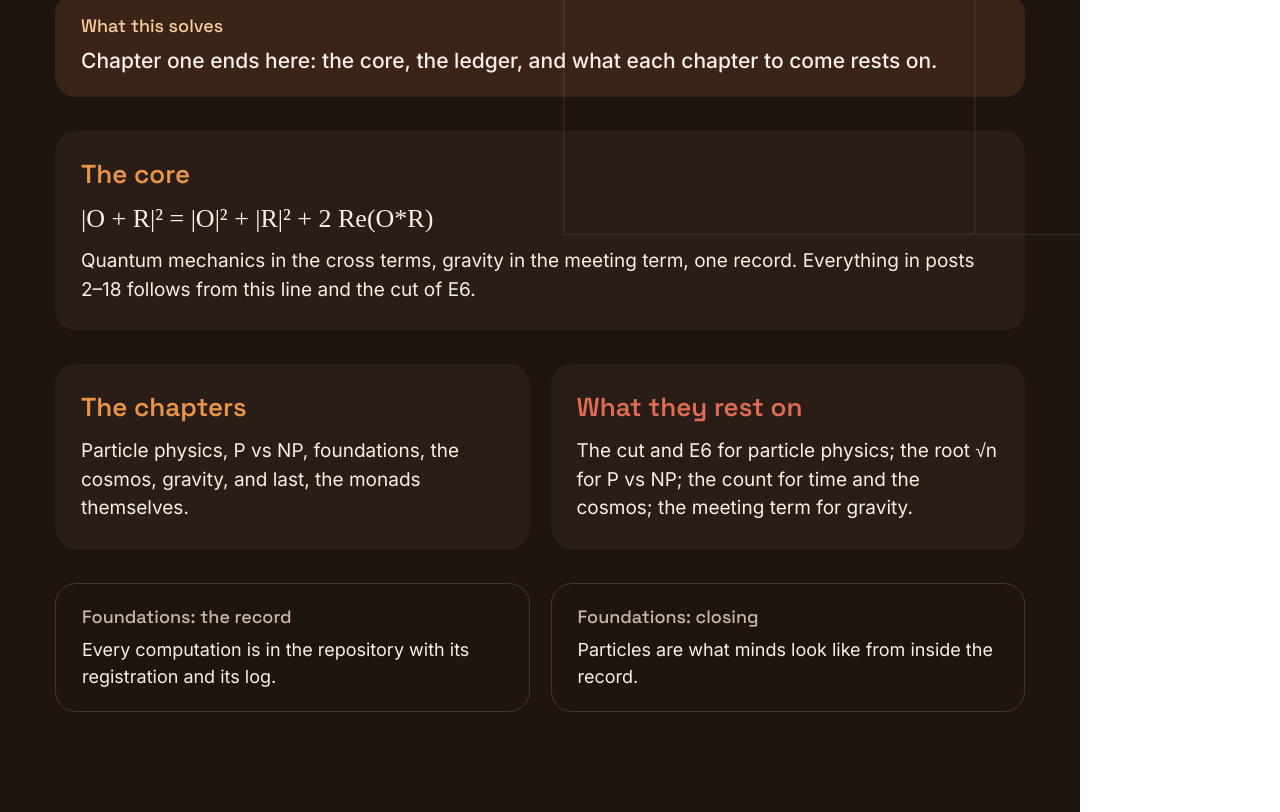
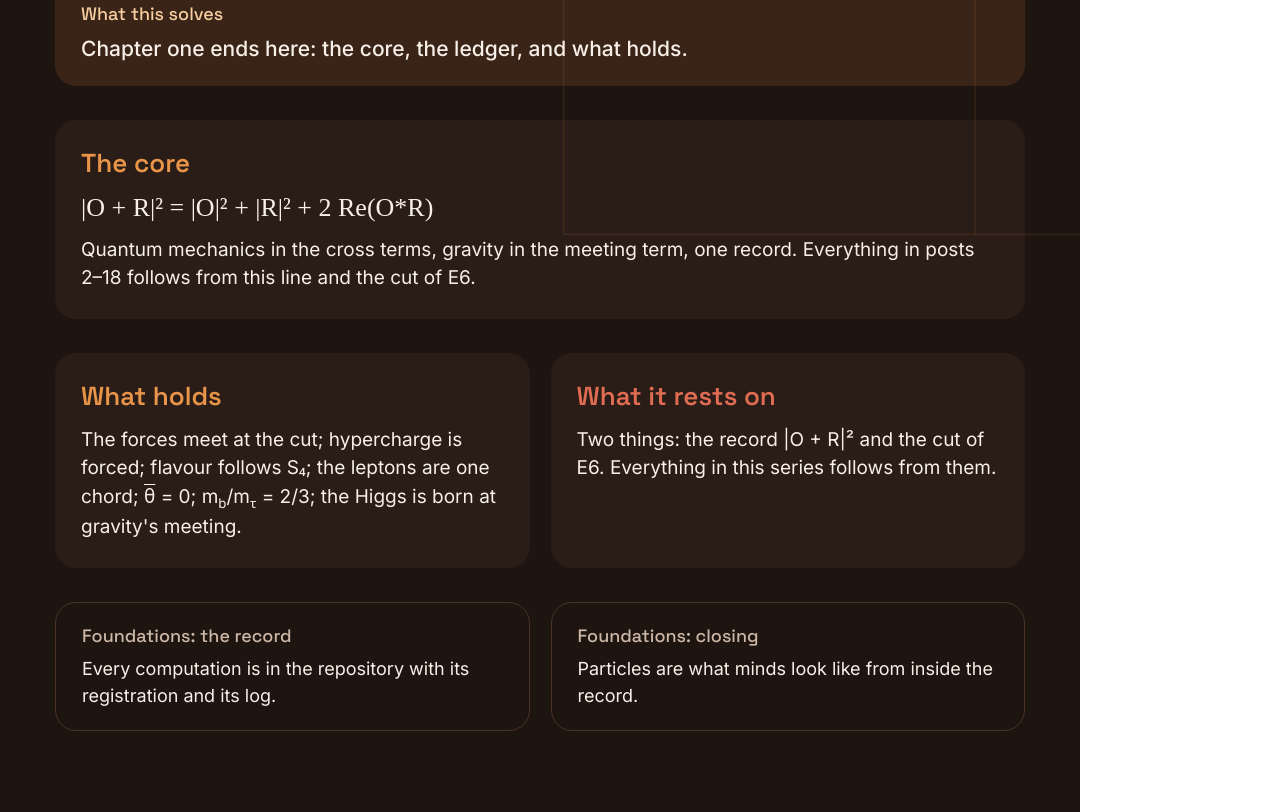
Before and after one commit to DWG216/monadic-grid, a plain HTML site: page drafts/series_1_1/html/post_20.dc.html in a window 1280 px wide. Shown: the part 282-1094 px from the top of the page. Drawn offline with Linux system fonts and the light colour scheme; a script that the page names is missing; a web font is replaced by a local one.

Commit message:
Series 1.1: no commitments about future series
Co-Authored-By: Claude Opus 5.5 <noreply@anthropic.com>
Claude-Session: https://claude.ai/code/session_01CKqo7m5nb9uVy9UuX5Nsz2

```diff
--- a/drafts/series_1_1/html/post_20.dc.html
+++ b/drafts/series_1_1/html/post_20.dc.html
@@ -28,7 +28,7 @@ a{color:#F2A65A}a:hover{color:#F8CFA0}
 <div data-gl="1" aria-hidden="true" style="flex: 1 1 0px; min-height: 0; margin-top: -21px"></div>
 <div style="display: flex; flex-direction: column; gap: 13px">
 <h1 style="margin: 0; font-family: 'Space Grotesk', sans-serif; font-size: 55px; line-height: 1.1; font-weight: 600">What stands</h1>
-<div style="background: #3A2418; border-radius: 21px; padding: 21px 26px; display: flex; flex-direction: column; gap: 8px"><div style="font-family: 'Space Grotesk', sans-serif; font-size: 18px; font-weight: 500; color: #F8CFA0">What this solves</div><p style="margin: 0; font-size: 21px; line-height: 1.5; color: #F7EFE8; font-weight: 500">Chapter one ends here: the core, the ledger, and what each chapter to come rests on.</p></div>
+<div style="background: #3A2418; border-radius: 21px; padding: 21px 26px; display: flex; flex-direction: column; gap: 8px"><div style="font-family: 'Space Grotesk', sans-serif; font-size: 18px; font-weight: 500; color: #F8CFA0">What this solves</div><p style="margin: 0; font-size: 21px; line-height: 1.5; color: #F7EFE8; font-weight: 500">Chapter one ends here: the core, the ledger, and what holds.</p></div>
 </div>
 <div data-gl="1" aria-hidden="true" style="flex: 1 1 0px; min-height: 0; margin-top: -21px; max-height: 13px"></div>
 <div style="background: #2A1C16; border-radius: 21px; padding: 26px; display: flex; flex-direction: column; gap: 13px">
@@ -36,11 +36,11 @@ a{color:#F2A65A}a:hover{color:#F8CFA0}
 <p style="margin: 0; font-size: 19px; line-height: 1.5; color: #F7EFE8">Quantum mechanics in the cross terms, gravity in the meeting term, one record. Everything in posts 2–18 follows from this line and the cut of E6.</p>
 </div><div data-gl="1" aria-hidden="true" style="flex: 1 1 0px; min-height: 0; margin-top: -21px; max-height: 13px"></div>
 <div style="display: grid; grid-template-columns: repeat(2, minmax(0, 1fr)); gap: 21px"><div style="background: #2A1C16; border-radius: 21px; padding: 26px; display: flex; flex-direction: column; gap: 13px">
-<div style="font-family: 'Space Grotesk', sans-serif; font-size: 26px; font-weight: 600; color: #E8954A">The chapters</div>
-<p style="margin: 0; font-size: 19px; line-height: 1.5; color: #F7EFE8">Particle physics, P vs NP, foundations, the cosmos, gravity, and last, the monads themselves.</p>
+<div style="font-family: 'Space Grotesk', sans-serif; font-size: 26px; font-weight: 600; color: #E8954A">What holds</div>
+<p style="margin: 0; font-size: 19px; line-height: 1.5; color: #F7EFE8">The forces meet at the cut; hypercharge is forced; flavour follows S₄; the leptons are one chord; <span style="text-decoration: overline">θ</span> = 0; m<sub style="font-size: 0.7em">b</sub>/m<sub style="font-size: 0.7em">τ</sub> = 2/3; the Higgs is born at gravity's meeting.</p>
 </div><div style="background: #2A1C16; border-radius: 21px; padding: 26px; display: flex; flex-direction: column; gap: 13px">
-<div style="font-family: 'Space Grotesk', sans-serif; font-size: 26px; font-weight: 600; color: #E06D53">What they rest on</div>
-<p style="margin: 0; font-size: 19px; line-height: 1.5; color: #F7EFE8">The cut and E6 for particle physics; the root √n for P vs NP; the count for time and the cosmos; the meeting term for gravity.</p>
+<div style="font-family: 'Space Grotesk', sans-serif; font-size: 26px; font-weight: 600; color: #E06D53">What it rests on</div>
+<p style="margin: 0; font-size: 19px; line-height: 1.5; color: #F7EFE8">Two things: the record |O + R|² and the cut of E6. Everything in this series follows from them.</p>
 </div></div><div data-gl="1" aria-hidden="true" style="flex: 1 1 0px; min-height: 0; margin-top: -21px; max-height: 13px"></div>
 <div style="display: grid; grid-template-columns: 1fr 1fr; gap: 21px"><div style="border: 1px solid #4A3226; border-radius: 21px; padding: 21px 26px; display: flex; flex-direction: column; gap: 8px">
 <div style="font-family: 'Space Grotesk', sans-serif; font-size: 18px; font-weight: 500; color: #CDB8A8">Foundations: the record</div>
```
Also changed, not shown: drafts/series_1_1/html/post_19.dc.html (+2 -2 lines), 3 other files.
